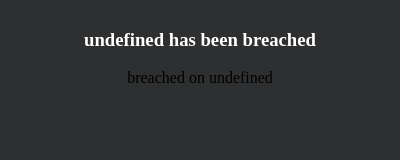
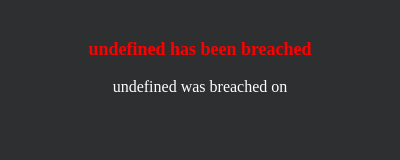
Before and after one commit to kennethkoch/Breach-Alert, a browser extension: page src/html/popup.html in a window 400 px wide. Drawn offline with Linux system fonts and the light colour scheme.

Commit message:
styling changes

```diff
--- a/src/css/styles.css
+++ b/src/css/styles.css
@@ -3,14 +3,17 @@ h3 {
 }
 
 body {
+  color: white;
   background-color: #2e2f30;
   margin: 10px;
   white-space: nowrap;
   text-align: center;
+  padding: 10px;
 }
 
-p {
-  max-width: 25px;
+#breached {
+  color: red;
+  font-size: 18px;
 }
 
 h1 {
--- a/src/html/popup.html
+++ b/src/html/popup.html
@@ -22,10 +22,9 @@
     <div id="container">
     <div>
         <h3 id='safe'></h3>
-          <div id='date'></div>
-          <div>
-            <p id='dataTypes'></p>
-          </div>
+        <h3 id='breached'></h3>
+        <p><span id='domain'></span> was breached on <span id='date'></span></p>
+        <p id='dataTypes'></p>
         <p id='check'></p>
     </div>
     </div>
--- a/src/html/popup.js
+++ b/src/html/popup.js
@@ -27,11 +27,11 @@ function myAction(input) {
 }
 
 chrome.storage.local.get({breachWarning: 'defaultValue'}, function(items) {
-    // Do something with items.keyName
     console.log(items.breachWarning);
     if (items.breachWarning) {
-      document.getElementById('safe').textContent = `${items.breachWarning.name} has been breached`
-      document.getElementById('date').textContent = `breached on ${items.breachWarning.breachDate}`
+      document.getElementById('breached').textContent = `${items.breachWarning.name} has been breached`
+      document.getElementById('domain').innerText = items.breachWarning.domain
+      document.getElementById('date').textContent = items.breachWarning.breachDate
       document.getElementById('dataTypes').innerHTML = `${items.breachWarning.dataTypes.join(', ')}
        have been publicly available <br/> since at least ${items.breachWarning.added}`
     } else {
```
